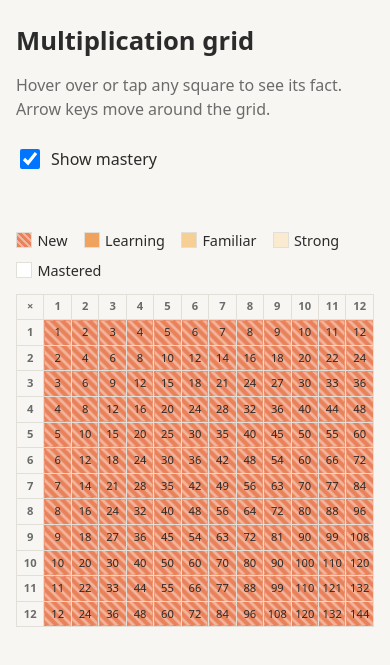
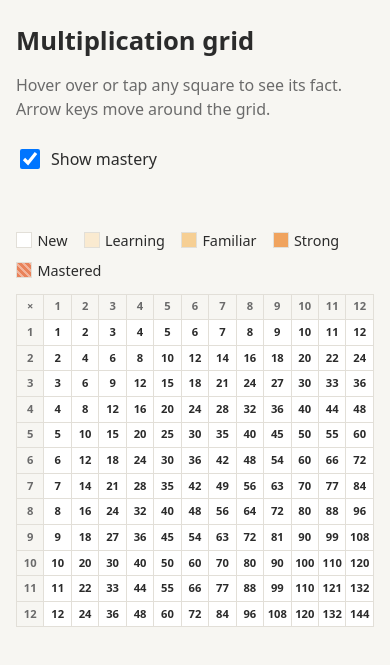
Before and after one commit to NBPub/FlashMath, a website with bundled scripts: page grid.html in a window 390 px wide. Both pictures are taken after a click on the label "Show mastery". Shown: the part 63-728 px from the top of the page. Built offline with nearby package versions, Linux system fonts and the light colour scheme.

Commit message:
fix: stop double-tap zoom on iPhone/iPad; reverse grid mastery shading; add Changelog
- touch-action: manipulation, so quick double taps (e.g. typing 11) no longer
  zoom the page; pinch-to-zoom still works.
- Grid mastery color now deepens with each level: New and Learning are the
  easiest to read, Mastered is darkest with stripes.
- README: Changelog section, grouped by date.

Co-Authored-By: Claude Opus 5.5 <noreply@anthropic.com>

```diff
--- a/css/style.css
+++ b/css/style.css
@@ -14,10 +14,10 @@
   --fast: #2f8f57;
   --slow: #3b8ea5;
   /* Mastery colors: strongest for facts that need the most work. */
-  --lvl-0: #e9825a;
-  --lvl-1: #f0a35e;
+  --lvl-1: #faead0;
   --lvl-2: #f6cf94;
-  --lvl-3: #faead0;
+  --lvl-3: #f0a35e;
+  --lvl-4: #e9825a;
   --radius: 12px;
   font-family: system-ui, -apple-system, "Segoe UI", Roboto, sans-serif;
   color: var(--text);
@@ -27,6 +27,9 @@
 
 * { box-sizing: border-box; }
 body { margin: 0; }
+/* Stop iPhone/iPad Safari from zooming in on a quick double tap (e.g. typing
+   "11" on the number pad). Pinch-to-zoom still works. */
+html { touch-action: manipulation; }
 [hidden] { display: none !important; }
 .visually-hidden {
   position: absolute; width: 1px; height: 1px; overflow: hidden;
@@ -136,16 +139,18 @@ button:focus-visible, .button:focus-within, a:focus-visible, td:focus-visible, i
 .grid th { background: var(--bg); color: var(--muted); font-weight: 600; }
 .grid td { cursor: pointer; }
 
-/* Mastery colors (only when "Show mastery" is on). New cells are striped and
-   Learning cells bold, so the weakest facts stand out without relying on color. */
-.show-mastery td[data-level="0"] {
-  background-color: var(--lvl-0);
-  background-image: repeating-linear-gradient(45deg, transparent 0 4px, rgba(255, 255, 255, .4) 4px 7px);
-}
+/* Mastery colors (only when "Show mastery" is on). Color deepens as a fact is
+   learned, so New and Learning facts stay the easiest to read. New cells are
+   plain, Learning cells bold, and Mastered cells striped like a crossed-off
+   item, so the levels can be told apart without relying on color. */
+.show-mastery td[data-level="0"] { font-weight: 700; }
 .show-mastery td[data-level="1"] { background-color: var(--lvl-1); font-weight: 700; }
 .show-mastery td[data-level="2"] { background-color: var(--lvl-2); }
 .show-mastery td[data-level="3"] { background-color: var(--lvl-3); }
-.show-mastery td[data-level="4"] { color: var(--muted); }
+.show-mastery td[data-level="4"] {
+  background-color: var(--lvl-4);
+  background-image: repeating-linear-gradient(45deg, transparent 0 4px, rgba(255, 255, 255, .4) 4px 7px);
+}
 
 /* Highlighting (comes after mastery so the selected cell always wins). */
 /* td.in-line (not .in-line) so the tint also wins over the mastery colors. */
@@ -160,13 +165,13 @@ button:focus-visible, .button:focus-within, a:focus-visible, td:focus-visible, i
   content: ""; display: inline-block; width: 1em; height: 1em; margin-right: .35em;
   vertical-align: -.15em; border: 1px solid var(--line); background-color: var(--surface);
 }
-.legend [data-level="0"]::before {
-  background-color: var(--lvl-0);
-  background-image: repeating-linear-gradient(45deg, transparent 0 3px, rgba(255, 255, 255, .4) 3px 5px);
-}
 .legend [data-level="1"]::before { background-color: var(--lvl-1); }
 .legend [data-level="2"]::before { background-color: var(--lvl-2); }
 .legend [data-level="3"]::before { background-color: var(--lvl-3); }
+.legend [data-level="4"]::before {
+  background-color: var(--lvl-4);
+  background-image: repeating-linear-gradient(45deg, transparent 0 3px, rgba(255, 255, 255, .4) 3px 5px);
+}
 
 /* ---------- Larger screens ---------- */
 @media (min-width: 40rem) {
```
Also changed, not shown: README.md.
